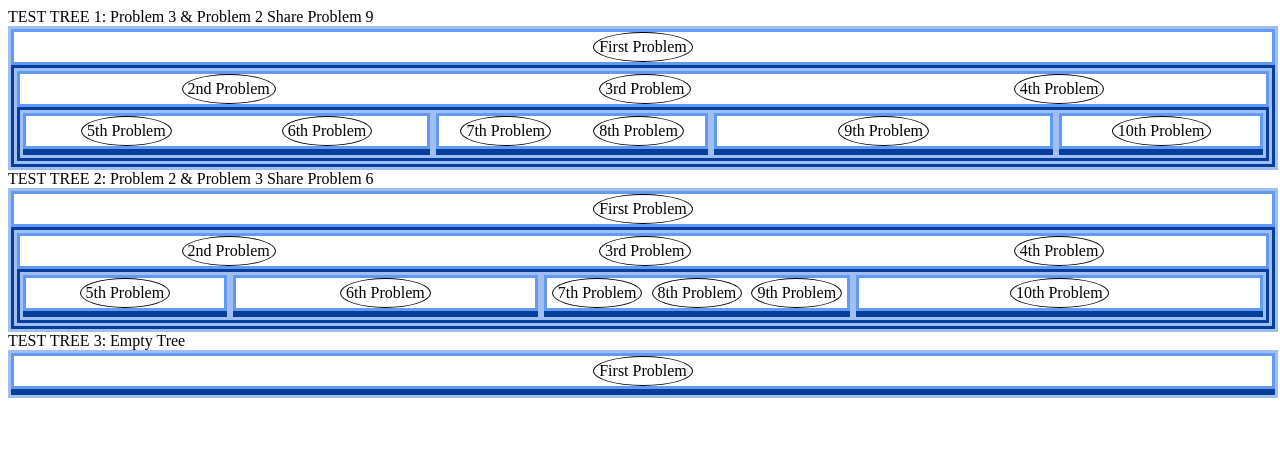
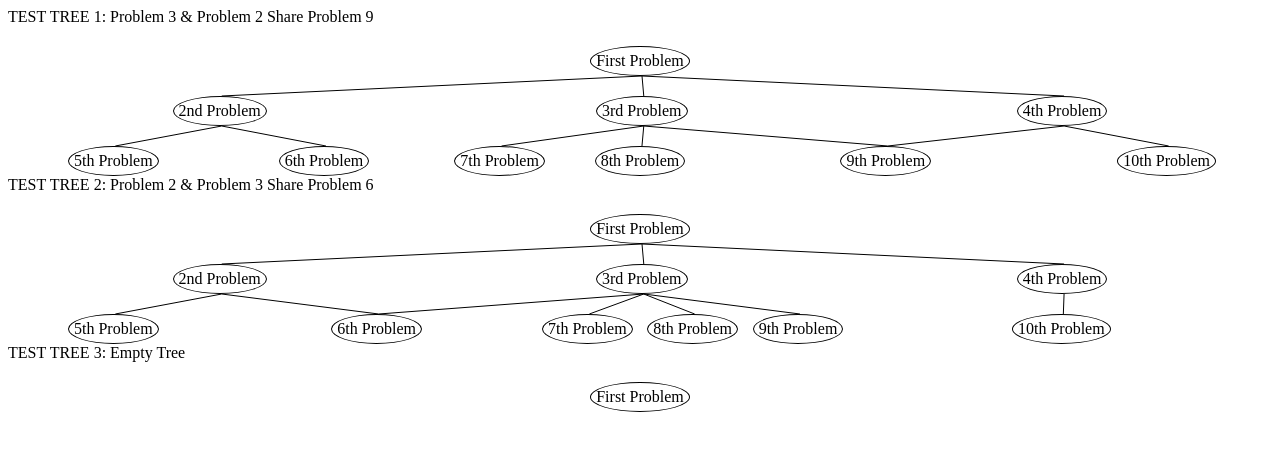
Before and after one commit to goldienova/Vanilla-DOM-tree, a plain HTML site: page index.html in a window 1280 px wide. Drawn offline with Linux system fonts and the light colour scheme.

Commit message:
added svg top layer with lines

```diff
--- a/index.html
+++ b/index.html
@@ -5,8 +5,12 @@
     <link rel="stylesheet" href="styles.css" />
   </head>
   <body>
+    <svg id="svg" xmlns='http://www.w3.org/2000/svg'>
+    </svg>
     <div>TEST TREE 1: Problem 3 & Problem 2 Share Problem 9</div>
-    <div id="testNode1"></div>
+    <div id="testNode1">
+
+    </div>
     <div>TEST TREE 2: Problem 2 & Problem 3 Share Problem 6</div>
     <div id="testNode2"></div>
     <!-- <div>TEST TREE 2: Problem 2 & Problem 3 Share Problem 6</div> -->
--- a/index.js
+++ b/index.js
@@ -156,8 +156,7 @@ let populateTree = (function populateTree(nodes, sharedNodesMapped = false, extr
       if (!Array.isArray(mappedChildren)) {
         subtier.appendChild(mappedChildren);
       } else {
-        console.log("mappedChildren", mappedChildren)
-        console.log("sharedChildren", sharedChildren)
+
         mappedChildren = uniqueArr(sharedChildren, mappedChildren)
         mappedChildren.map((nodeArr)=>subtier.appendChild(populateTree(nodeArr, true, addExtraClass(nodeArr))))
         sharedChildren = sharedChildren.concat(mappedChildren);
@@ -220,6 +219,8 @@ let populateTree = (function populateTree(nodes, sharedNodesMapped = false, extr
   layer.appendChild(tier);
   layer.appendChild(subtier);
 
+  console.log("is this a thing?", layer.getBoundingClientRect())
+
   return layer;
 
 });
@@ -236,3 +237,89 @@ startEl2.appendChild(populateTree(startNode2))
 // document.getElementById('testNode3').appendChild(populateTree(startNode3))
 
 document.getElementById('emptyTest').appendChild(populateTree(emptyStartNode))
+
+let drawBranchLines = (startNodeEl)=> {
+  console.log(startNodeEl)
+  let parentNode = startNodeEl.querySelector('.node')
+  let childrenNodes = startNodeEl.querySelectorAll('.node')
+  console.log("the children are:", childrenNodes)
+  let position = parentNode.getBoundingClientRect()
+  console.log("whats position", position)
+  let bottom = position.bottom - 8
+  let left = position.left
+
+  // let middle = (position.right + position.left) / 2
+
+  let svg = document.getElementById('svg')
+
+  var svgns = 'http://www.w3.org/2000/svg'
+  // var line = document.createElementNS(svgns, "line");
+
+  // line.setAttributeNS(null, 'class', 'stroke')
+  // line.setAttributeNS(null, 'x1', middle)
+  // line.setAttributeNS(null, 'y1', bottom)
+  // line.setAttributeNS(null, 'x2', '60')
+  // line.setAttributeNS(null, 'y2', '90')
+
+
+  // svg.appendChild(line)
+
+  let nodePositions = {
+
+  }
+
+  childrenNodes.forEach((node)=>{
+    let nodePosition = node.getBoundingClientRect()
+
+    let top = nodePosition.top - 8
+    let bottom = nodePosition.bottom - 8
+    // let left = nodePosition.left
+    let middle = (nodePosition.right + nodePosition.left) / 2 - 6
+
+    console.log(node, nodePosition)
+    let key = node.getAttribute('key')
+    console.log("we got key?", key)
+    nodePositions[key] = {
+      top: top,
+      bottom: bottom,
+      middle: middle
+    }
+    // console.log("what is the parent", node.parentElement.parentElement)
+    let layer = node.parentElement.parentElement
+    let parents = layer.dataset.parents.split(',')
+    console.log("parents are", parents)
+    parents.forEach((parent)=>{
+      if(nodePositions[parent]) {
+        var line = document.createElementNS(svgns, "line");
+
+        line.setAttributeNS(null, 'class', 'stroke')
+        line.setAttributeNS(null, 'x1', middle)
+        line.setAttributeNS(null, 'y1', top)
+        line.setAttributeNS(null, 'x2', nodePositions[parent].middle)
+        line.setAttributeNS(null, 'y2', nodePositions[parent].bottom)
+        svg.appendChild(line)
+      }
+    })
+  })
+
+
+  //CANVAS TEST
+  // var theCanvas = document.getElementById('canvas')
+  // console.log("what is thecanvas", theCanvas)
+  // var ctx = theCanvas.getContext('2d')
+  // console.log('what is the context', ctx)
+  // ctx.strokeStyle = "green"
+  // ctx.lineWidth = 1
+  // ctx.beginPath()
+  // ctx.moveTo(50, 20)
+  // ctx.lineTo(50, 180)
+  // ctx.stroke()
+  // console.log(ctx)
+
+  // let parentLayer = startNodeEl.querySelector('.layer')
+  // let parentNode = parentLayer.querySelector('.tier')
+}
+
+drawBranchLines(startEl1)
+drawBranchLines(startEl2)
+drawBranchLines(emptyTest)
--- a/styles.css
+++ b/styles.css
@@ -1,6 +1,7 @@
 .layer {
     width: 100%;
     flex: 1;
+    margin-top: 20px;
   }
 
 .tier {
@@ -26,9 +27,30 @@
   flex: 2;
 }
 
+.stroke {
+  stroke-width: 1;
+  stroke: #000;
+}
+
+#canvas {
+  position: absolute;
+}
+
+#svg {
+  position: absolute;
+  width: 100vw;
+  height: 100vh;
+}
+
+/*#svg {
+  position: fixed;
+  width: 100%;
+  height: 100%;
+}*/
+
 /*TEST CSS: REMOVE AFTER TESTING IS DONE*/
 
-.layer {
+/*.layer {
   border: solid 3px #a0beef;
 }
 
@@ -39,3 +61,4 @@
 .subtier {
   border: solid 3px #063f9b;
 }
+*/
```
